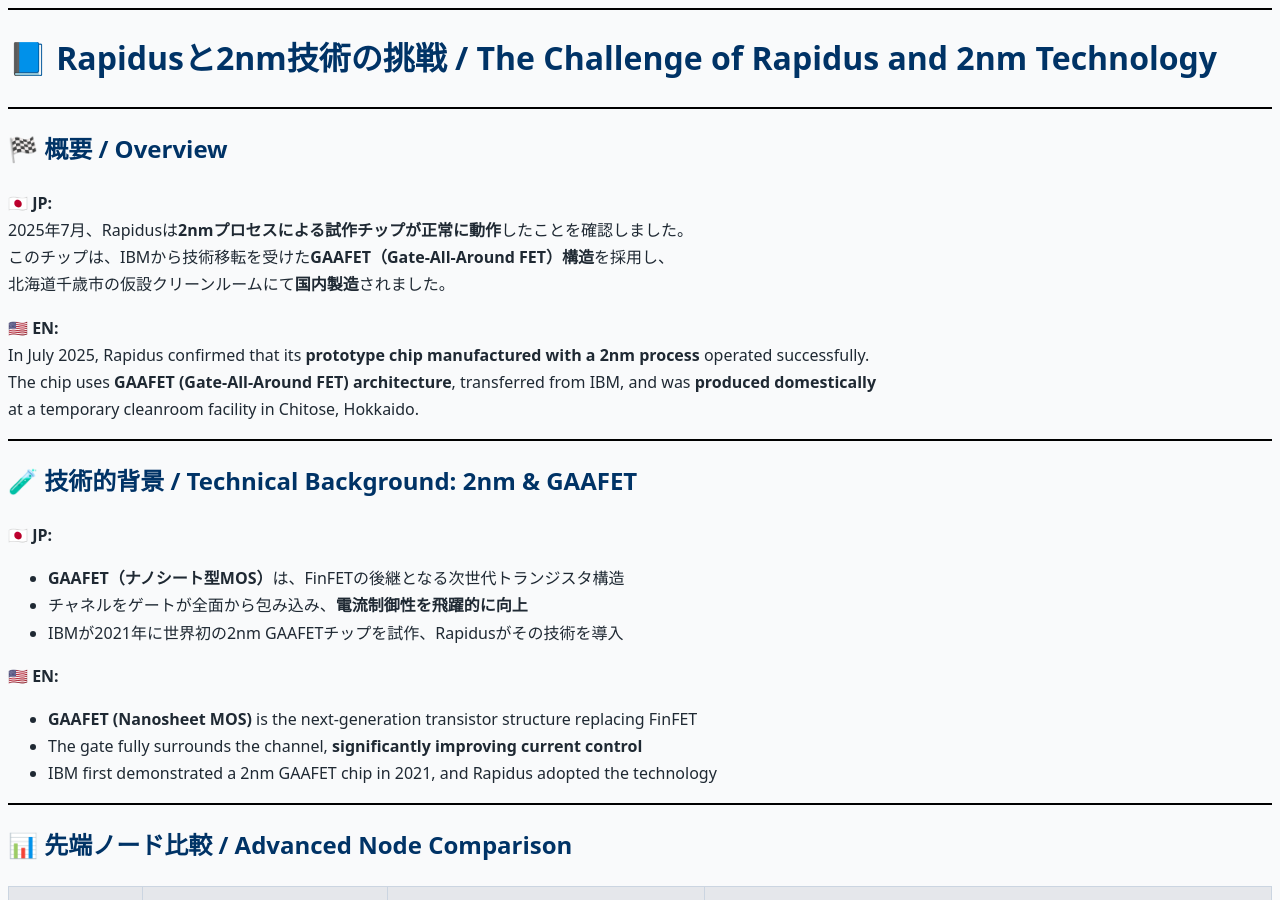
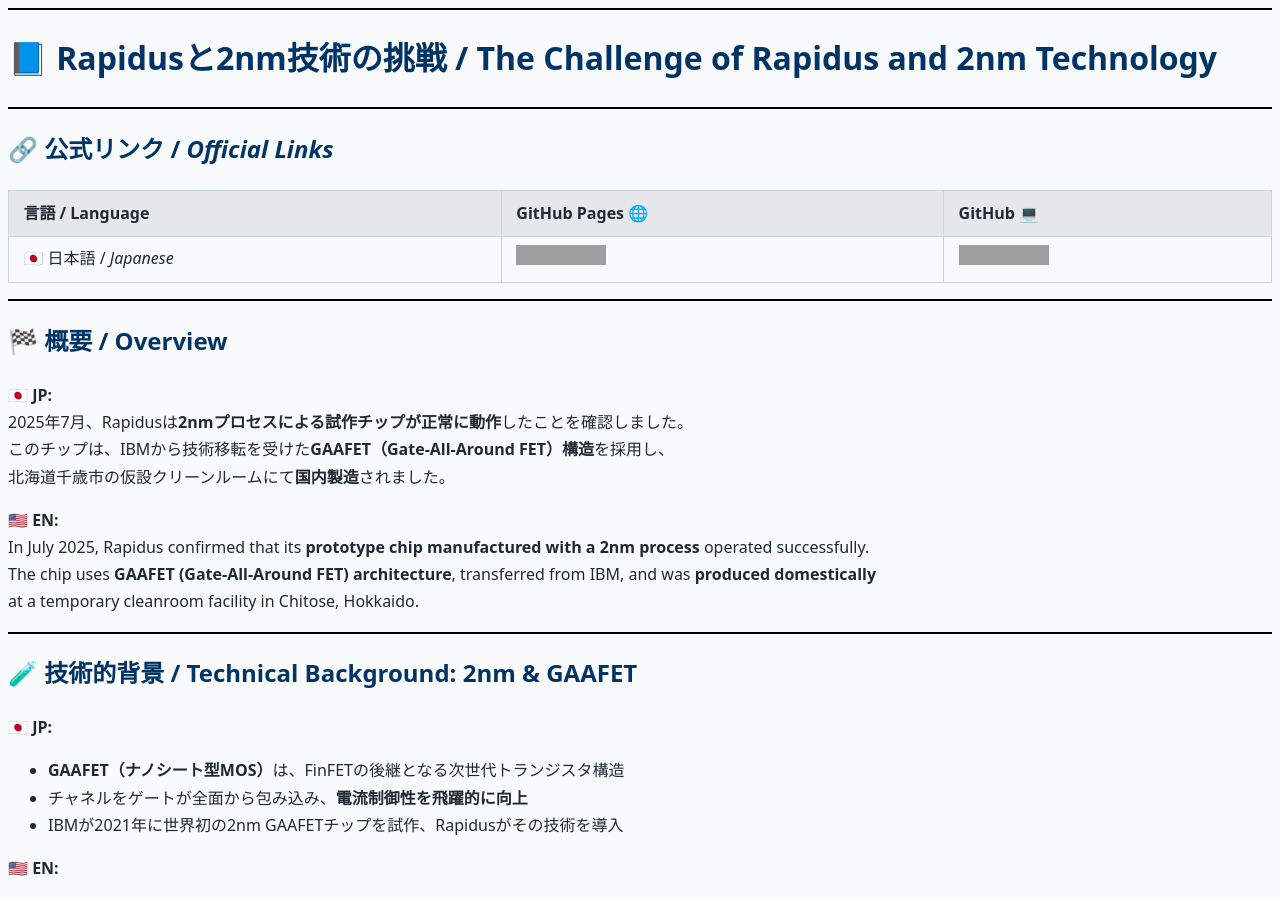
Before and after one commit to Samizo-AITL/Edusemi-Plus, a Jekyll site: the page built from rapidus/index.md, in a window 1280 px wide and 900 px high. Built offline with Jekyll 4.4.1, drawn with Linux system fonts in a browser that asks for light colours; grey boxes are pictures that could not be loaded.

Commit message:
Update index.md

```diff
--- a/rapidus/index.md
+++ b/rapidus/index.md
@@ -6,6 +6,14 @@
 ---
 
 # 📘 Rapidusと2nm技術の挑戦 / The Challenge of Rapidus and 2nm Technology
+
+---
+
+## 🔗 公式リンク / *Official Links*
+
+| 言語 / Language | GitHub Pages 🌐 | GitHub 💻 |
+|-----------------|----------------|-----------|
+| 🇯🇵 日本語 / *Japanese* | [![GitHub Pages JP](https://img.shields.io/badge/GitHub%20Pages-日本語版-brightgreen?logo=github)](https://samizo-aitl.github.io/Edusemi-Plus/rapidus/) | [![GitHub Repo JP](https://img.shields.io/badge/GitHub-日本語版-blue?logo=github)](https://github.com/Samizo-AITL/Edusemi-Plus/tree/main/rapidus) |
 
 ---
 
```
